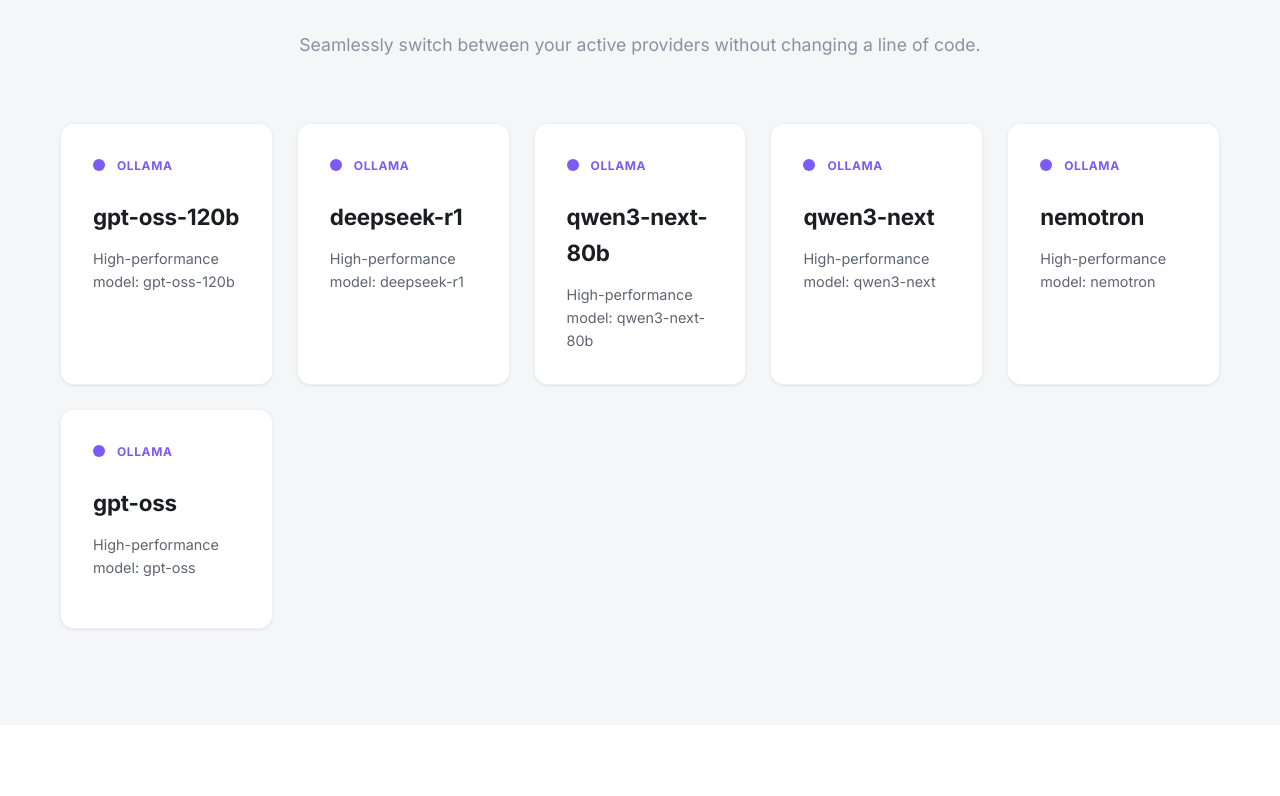
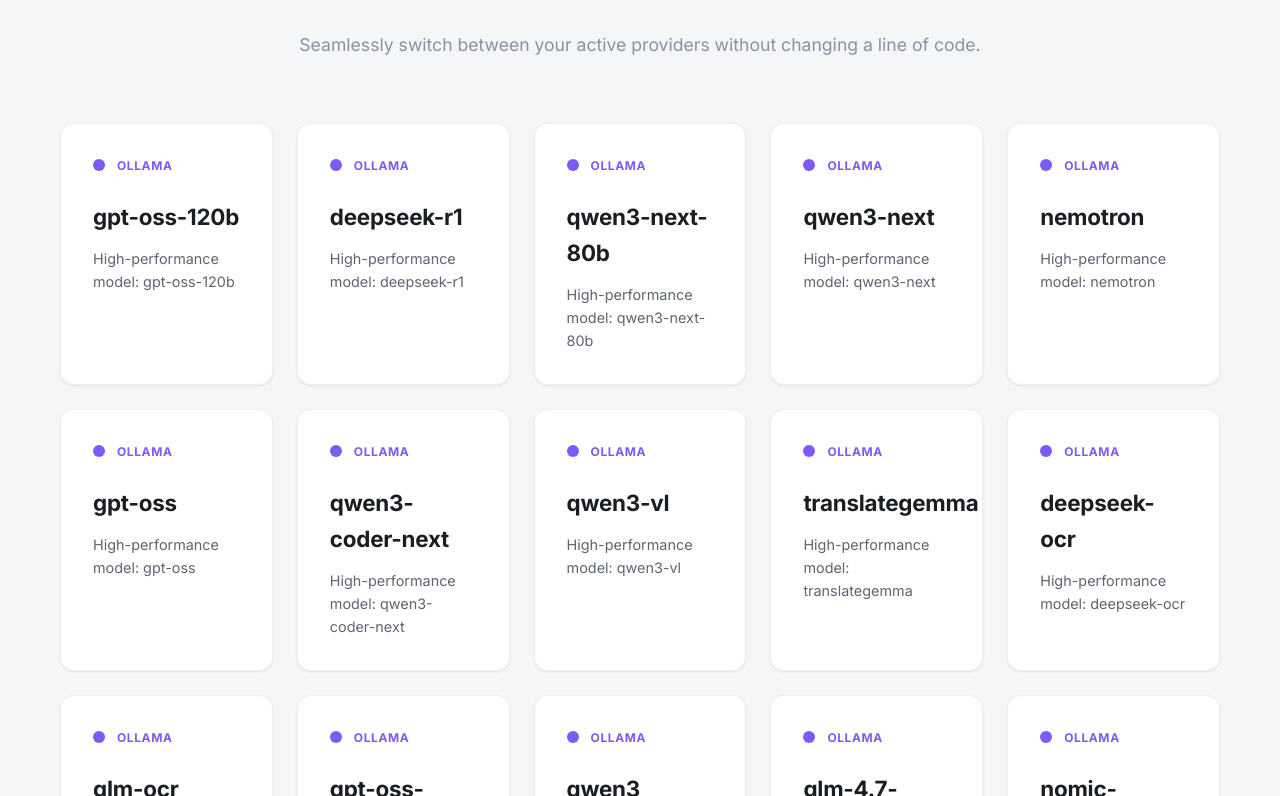
Before and after one commit to aaemon/LiteDash, a Next.js app: page / in a window 1280 px wide. Shown: the part 1424-2220 px from the top of the page. Built offline with nearby package versions, Linux system fonts and the light colour scheme.

Commit message:
Fix models display on landing page: Show all active models instead of limiting to 6

```diff
--- a/src/app/page.tsx
+++ b/src/app/page.tsx
@@ -193,7 +193,7 @@
               </div>
 
               <div className="responsive-grid-auto" style={{ gap: '1.5rem' }}>
-                {models.slice(0, 6).map((m, i) => {
+                {models.map((m, i) => {
                   const color = PROVIDER_COLORS[m.provider.toLowerCase()] || PROVIDER_COLORS.default;
                   return (
                     <div key={i} className="glass-card" style={{ padding: '2rem', minHeight: '220px', border: '1px solid var(--border-color)', background: 'var(--bg-primary)' }}>
```
